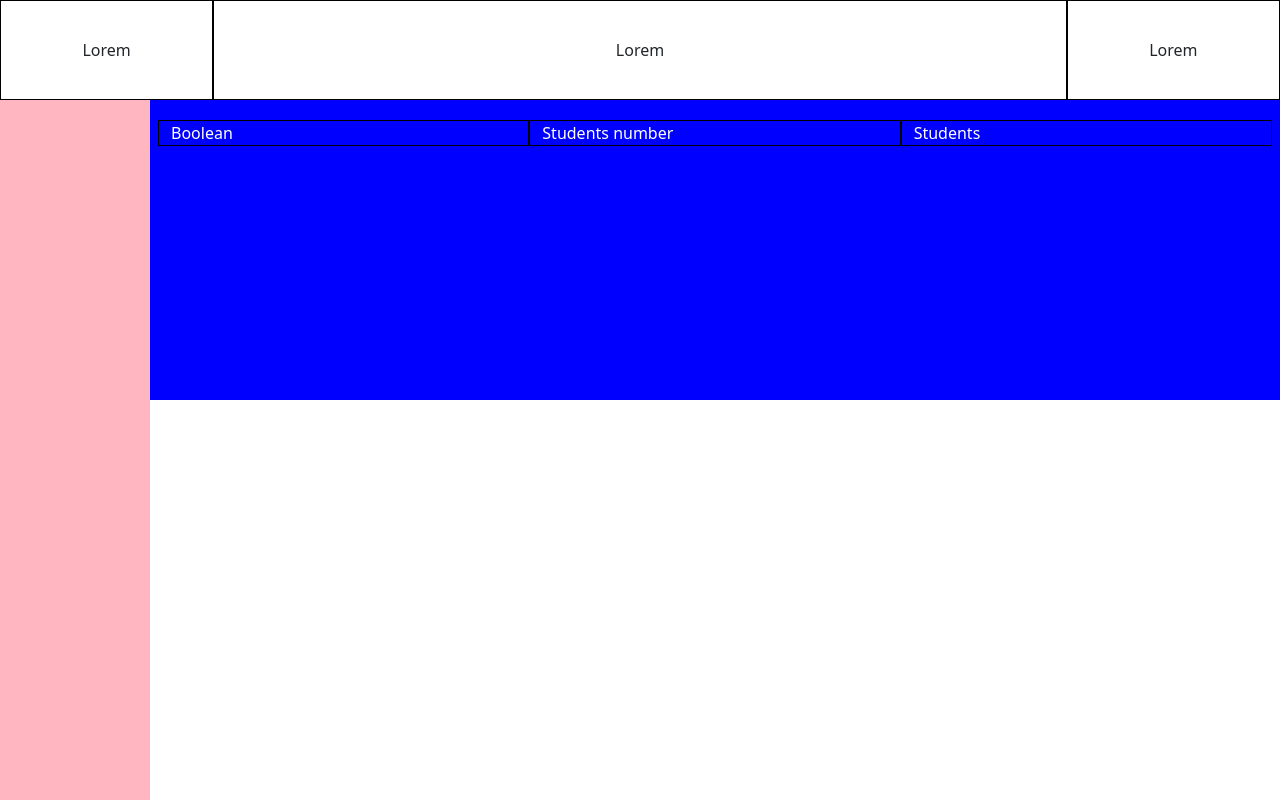
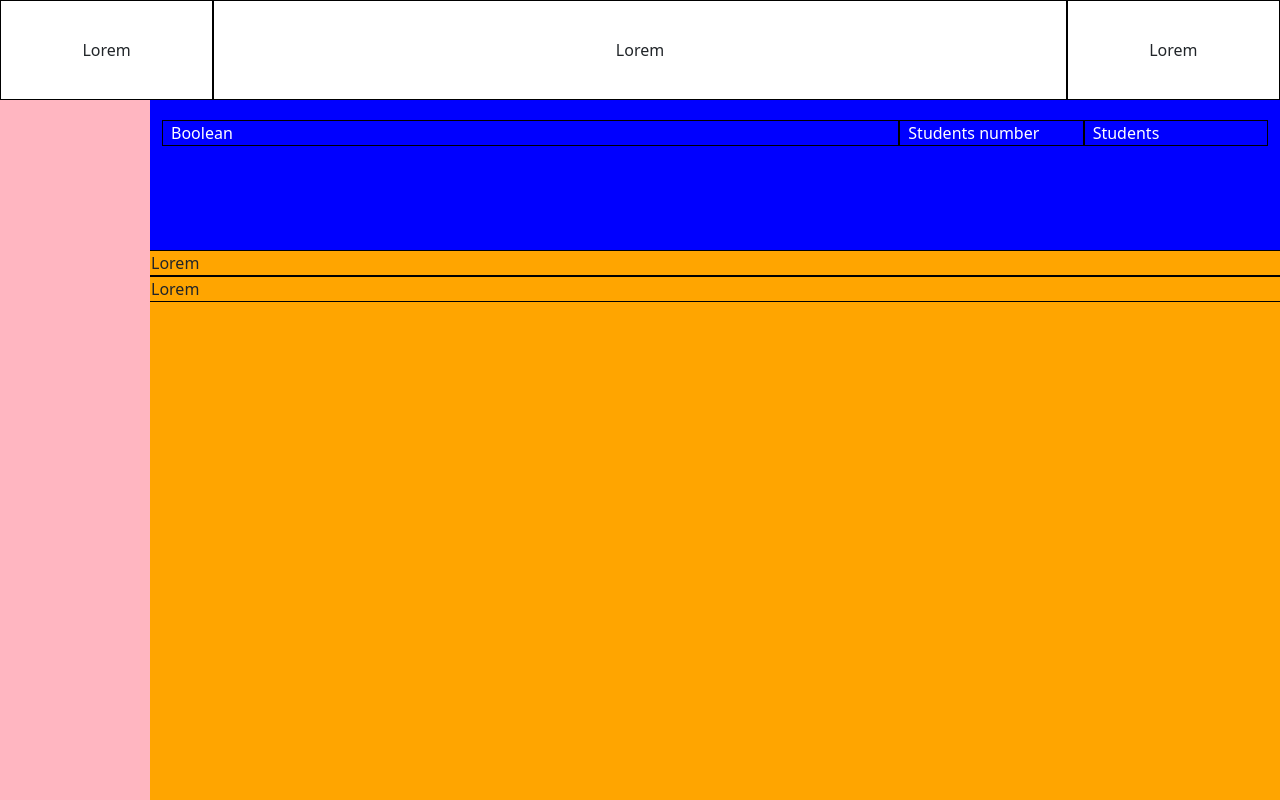
Before and after one commit to simolorevg/html-css-bootstrap-dashboard, a plain HTML site: page index.html in a window 1280 px wide. Drawn offline with nearby package versions, Linux system fonts and the light colour scheme.

Commit message:
Working on data content main section

```diff
--- a/css/style.css
+++ b/css/style.css
@@ -3,8 +3,8 @@
     --my-navbar-height: 100px;
     --my-sidebar-width: 100px;
     --my-sidebar-width-lg: 150px;
-    --my-data-content-top-height: 300px;
-    --my-data-content-top-height-md: 200px;
+    --my-data-content-top-height: 200px;
+    --my-data-content-top-height-md: 150px;
 }
 /*COMMON*/
 /*LAYOUT*/
@@ -42,17 +42,25 @@
 }
 /*DATA CONTENT CHILDS*/
 .my_data-content-top{
-    width: 100%;
     height: var(--my-data-content-top-height);
     padding: 20px;
     background-color: blue;
     color: white;
 }
+.my_data-content-main{
+    height: 100%;
+    /*debug*/
+    background-color: orange;
+}
 /*MEDIA QUERIES*/
+/*MD QUERY*/
 @media screen and (min-width: 768px) {
     /*DATA CONTENT CHILDS*/
-
+    .my_data-content-top{
+        height: var(--my-data-content-top-height-md);
+    }
 }
+/*LG QUERY*/
 @media screen and (min-width: 992px) {
     /*MAIN CONTENT CHILDS*/
     .my_sidebar{
--- a/index.html
+++ b/index.html
@@ -12,6 +12,7 @@
 </head>
 <body>
     <div class="my_wrapper">
+        <!--Navbar Section-->
         <div class="my_navbar">
             <div class="container-fluid">
                 <div class="row">
@@ -27,24 +28,46 @@
                 </div>
             </div>
         </div>
+        <!--/Navbar Section-->
+        <!--Main Content Section-->
         <div class="my_main-content d-flex">
+            <!--Sidebar Section-->
             <div class="my_sidebar"></div>
+            <!--/Sidebar Section-->
+            <!--Data Content Section-->
             <div class="my_data-content">
+                <!--Data Content Top-->
                 <div class="my_data-content-top">
-                    <div class="row">
-                        <div class="col-12 col-md-4  order-md-3 my_border">
+                    <div class="row g-3 d-flex justify-content-center align-items-center">
+                        <div class="col-12 col-md-4 col-lg-2 order-md-3 my_border">
                             Students
                         </div>
-                        <div class="col-12 col-md-4 order-md-1 my_border">
+                        <div class="col-12 col-md-4 col-lg-8 order-md-1 my_border">
                             Boolean
                         </div>
-                        <div class="col-12 col-md-4 order-md-2 my_border">
+                        <div class="col-12 col-md-4 order-md-2 col-lg-2 my_border">
                             Students number
                         </div>
                     </div>
                 </div>
+                <!--/Data Content Top-->
+                <!--Data Content Main-->
+                <div class="my_data-content-main">
+                    <div class="row">
+                        <div class="col-12 my_border">
+                            Lorem
+                        </div>
+                        <div class="col-12 my_border">
+                            Lorem
+                        </div>
+                    </div>
+                    <div class="row"></div>
+                </div>
+                <!--/Data Content Main-->
             </div>
+            <!--Data Content Section-->
         </div>
+        <!--/Main Content Section-->
     </div>
 </body>
 </html>
```
